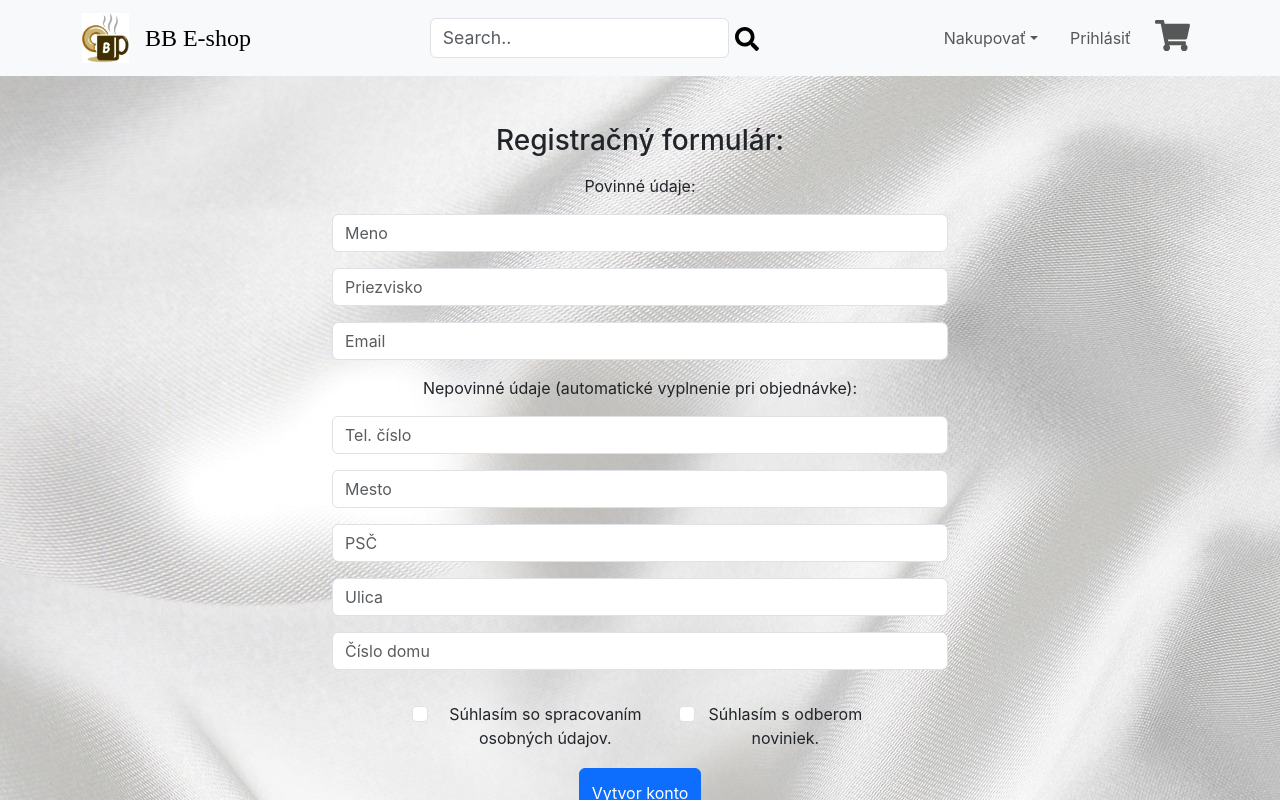
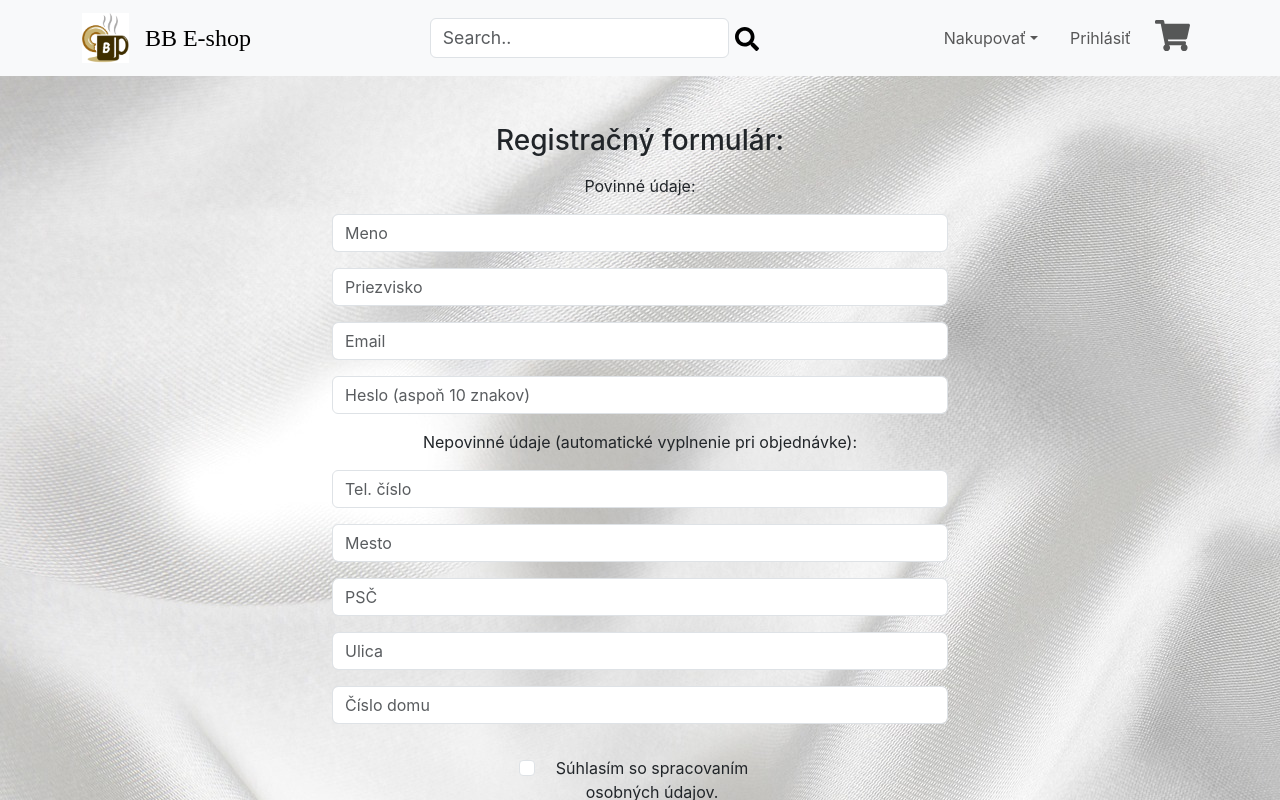
Before and after one commit to huzevkova/VAII_SP_ESHOP, a React (Create React App) app: page /registration in a window 1280 px wide. Shown: the top 800 px of the page. Built offline with nearby package versions, Linux system fonts and the light colour scheme.

Commit message:
Refaktoring Home komponentov na Views - rozdelenie logiky a vzhľadu

```diff
--- a/src/components/Home/HeroSection.js
+++ b/src/components/Home/HeroSection.js
@@ -5,16 +5,12 @@ const HeroSection = () => {
 
     const navigate = useNavigate();
 
-    const goToSearch = () => {
-        navigate('/search');
-    };
-
     return (
         <section className="hero-section bg-dark text-center py-5">
             <div className="container">
                 <h1>Vitajte v kníkupectve BB!</h1>
                 <p className="lead">Nájdite svoje ďalšie knižné dobrodružstvo</p>
-                <button className="btn btn-primary btn-lg" onClick={goToSearch}>Poďme nakupovať</button>
+                <button className="btn btn-primary btn-lg" onClick={()=> navigate('/search')}>Poďme nakupovať</button>
             </div>
         </section>
     )
--- a/src/components/Home/LoginPage.js
+++ b/src/components/Home/LoginPage.js
@@ -1,46 +1,36 @@
-import React from 'react';
-import MyNavbar from '../General/MyNavbar.js';
-import Footer from '../General/Footer.js';
-import {FaUserCircle} from "react-icons/fa";
-import {useNavigate} from "react-router-dom";
+import React, {useState} from 'react';
+import LoginView from "../../views/LoginView";
 
 const LoginPage = () => {
 
-    const navigate = useNavigate();
+    const [loginData, setLoginData] = useState(
+        {email: null,
+            password: null});
+
+    const [loginState, setLoginState] = useState(
+        {email: 'normal',
+            password: 'normal'});
+
+    const handleInputChange = (e) => {
+        setLoginData({ ...loginData, [e.target.name]: e.target.value });
+        setLoginState({...loginState, [e.target.name]: 'normal'});
+    }
+
+    const handleLogin = (e) => {
+        e.preventDefault();
+        if (loginData.email == null) {
+            setLoginState({...loginState, email: 'wrong'})
+        } else if (loginData.password == null) {
+            setLoginState({...loginState, password: 'wrong'})
+        }
+    }
 
     return (
-        <>
-            <MyNavbar/>
-            <div className="container py-5">
-                <div className="row justify-content-center">
-                    <div className="col-md-6 text-center">
-                        <h2 className="mb-4 login-h2">Prihláste sa do kníhkupectva BB a získajte výhody!</h2>
-
-                        <div className="mb-4">
-                            <FaUserCircle className="fa-7x" size={150}/>
-                        </div>
-
-                        <form>
-                            <div className="form-floating mb-3">
-                                <input type="text" className="form-control" id="floatingInput" placeholder="Meno"/>
-                                <label htmlFor="floatingInput">Používateľské meno alebo email</label>
-                            </div>
-
-                            <div className="form-floating mb-3">
-                                <input type="password" className="form-control" id="floatingPassword"
-                                       placeholder="Heslo"/>
-                                <label htmlFor="floatingPassword">Heslo</label>
-                            </div>
-
-                            <button type="submit" className="btn btn-primary w-100 mb-3">Prihlás ma</button>
-
-                            <p className="text-muted clickable-component" onClick={()=> navigate('/registration')}>Ešte nemáte účet? Vytvorte si ho TU.</p>
-                        </form>
-                    </div>
-                </div>
-            </div>
-            <Footer/>
-        </>
+        <LoginView
+            loginState={loginState}
+            handleInputChange={handleInputChange}
+            handleLogin={handleLogin}
+        />
     )
 }
 
--- a/src/components/Home/RegistrationPage.js
+++ b/src/components/Home/RegistrationPage.js
@@ -1,63 +1,62 @@
-import React from 'react';
-import MyNavbar from '../General/MyNavbar.js';
-import Footer from '../General/Footer.js';
-import {Button, Form} from "react-bootstrap";
+import React, {useState} from 'react';
+import RegistrationView from '../../views/RegistrationView';
 
-class RegistrationPage extends React.Component {
-    render() {
-        return (
-            <>
-                <MyNavbar/>
-                <div className="container mt-5 col-md-6 text-center">
-                    <div className="row justify-content-center">
-                        <h3 className="mb-3">Registračný formulár:</h3>
-                        <Form>
-                            <p>Povinné údaje:</p>
-                            <Form.Group className="mb-3" controlId="exampleForm.ControlInput1">
-                                <Form.Control type="name" placeholder="Meno"/>
-                            </Form.Group>
-                            <Form.Group className="mb-3" controlId="exampleForm.ControlInput1">
-                                <Form.Control type="surname" placeholder="Priezvisko"/>
-                            </Form.Group>
-                            <Form.Group className="mb-3" controlId="exampleForm.ControlInput1">
-                                <Form.Control type="email" placeholder="Email"/>
-                            </Form.Group>
-                            <p>Nepovinné údaje (automatické vyplnenie pri objednávke):</p>
-                            <Form.Group className="mb-3" controlId="exampleForm.ControlInput1">
-                                <Form.Control type="phone" placeholder="Tel. číslo"/>
-                            </Form.Group>
-                            <Form.Group className="mb-3" controlId="exampleForm.ControlInput1">
-                                <Form.Control type="city" placeholder="Mesto"/>
-                            </Form.Group>
-                            <Form.Group className="mb-3" controlId="exampleForm.ControlInput1">
-                                <Form.Control type="postal_code" placeholder="PSČ"/>
-                            </Form.Group>
-                            <Form.Group className="mb-3" controlId="exampleForm.ControlInput1">
-                                <Form.Control type="street" placeholder="Ulica"/>
-                            </Form.Group>
-                            <Form.Group className="mb-3" controlId="exampleForm.ControlInput1">
-                                <Form.Control type="house" placeholder="Číslo domu"/>
-                            </Form.Group>
+const RegistrationPage = () => {
 
-                            <div className="row justify-content-center">
-                                <div className="col-5">
-                                    <Form.Check className="mt-3" type="checkbox" id="agreement"
-                                                label="Súhlasím so spracovaním osobných údajov."/>
-                                </div>
-                                <div className="col-4">
-                                    <Form.Check className="mt-3" type="checkbox" id="newsletter"
-                                                label="Súhlasím s odberom noviniek."/>
-                                </div>
-                            </div>
+    const [formData, setFormData] = useState(
+        { name: null,
+            surname: null,
+            email: null,
+            phone: null,
+            city: null,
+            city_code: null,
+            street: null,
+            house: null,
+            password: null });
 
-                            <Button className="mt-3 mb-3">Vytvor konto</Button>
-                        </Form>
-                    </div>
-                </div>
-                <Footer/>
-            </>
-        )
+    const [formAgreement, setFormAgreement] = useState(false);
+
+    const [formState, setFormState] = useState(
+        {name: 'normal',
+            surname: 'normal',
+            email: 'normal',
+            password: 'normal',
+            agreement: 'normal'});
+
+    const handleInputChange = (e) => {
+        setFormData({ ...formData, [e.target.name]: e.target.value });
+        setFormState({...formState, [e.target.name]: 'normal'});
+    };
+
+    const handleCheckChange = (e) => {
+        setFormAgreement(!formAgreement);
+        setFormState({...formState, agreement: 'normal'});
     }
-}
+
+    const handleRegistration = (e) => {
+        e.preventDefault();
+        if (formData.name == null) {
+            setFormState({...formState, name: 'wrong'});
+        } else if (formData.surname == null) {
+            setFormState({...formState, surname: 'wrong'});
+        } else if (formData.email == null) {
+            setFormState({...formState, email: 'wrong'})
+        } else if (formData.password == null || formData.password.length < 10) {
+            setFormState({...formState, password: 'wrong'});
+        } else if (!formAgreement) {
+            setFormState({...formState, agreement: 'wrong'});
+        }
+        console.log(formData);
+    }
+
+    return (
+        <RegistrationView
+            formState={formState}
+            handleInputChange={handleInputChange}
+            handleCheckChange={handleCheckChange}
+            handleRegistration={handleRegistration}
+        />
+    )
+};
 
 export default RegistrationPage;
--- a/src/home_style.css
+++ b/src/home_style.css
@@ -176,6 +176,10 @@ table {
     background: none;
 }
 
+.wrong {
+    box-shadow: 0 0 20px 2px rgba(255,21,0,1);
+}
+
 .blog-btn:hover {
     box-shadow: 0 4px 8px 0 rgba(0, 0, 0, 0.3), 0 6px 20px 0 rgba(0, 0, 0, 0.25);
 }
--- /dev/null
+++ b/src/views/LoginView.js
@@ -0,0 +1,48 @@
+import React from 'react';
+import MyNavbar from '../components/General/MyNavbar.js';
+import Footer from '../components/General/Footer.js';
+import {FaUserCircle} from "react-icons/fa";
+import {useNavigate} from "react-router-dom";
+
+const LoginView = ({loginState, handleInputChange, handleLogin}) => {
+
+    const navigate = useNavigate();
+
+    return (
+        <>
+            <MyNavbar/>
+            <div className="container py-5">
+                <div className="row justify-content-center">
+                    <div className="col-md-6 text-center">
+                        <h2 className="mb-4 login-h2">Prihláste sa do kníhkupectva BB a získajte výhody!</h2>
+
+                        <div className="mb-4">
+                            <FaUserCircle className="fa-7x" size={150}/>
+                        </div>
+
+                        <form>
+                            <div className="form-floating mb-3">
+                                <input type="text" name="email" className={`form-control ${loginState.email}`} id="floatingInput"
+                                       placeholder="Meno" onChange={handleInputChange}/>
+                                <label htmlFor="floatingInput">Email, ktorým ste sa registrovali</label>
+                            </div>
+
+                            <div className="form-floating mb-3">
+                                <input type="password" name="password" className={`form-control ${loginState.password}`} id="floatingPassword"
+                                       placeholder="Heslo" onChange={handleInputChange}/>
+                                <label htmlFor="floatingPassword">Heslo</label>
+                            </div>
+
+                            <button type="submit" className="btn btn-primary w-100 mb-3" onClick={handleLogin}>Prihlás ma</button>
+
+                            <p className="text-muted clickable-component" onClick={()=> navigate('/registration')}>Ešte nemáte účet? Vytvorte si ho TU.</p>
+                        </form>
+                    </div>
+                </div>
+            </div>
+            <Footer/>
+        </>
+    )
+}
+
+export default LoginView;
--- /dev/null
+++ b/src/views/RegistrationView.js
@@ -0,0 +1,61 @@
+import React from 'react';
+import MyNavbar from '../components/General/MyNavbar.js';
+import Footer from '../components/General/Footer.js';
+import {Button, Form} from "react-bootstrap";
+
+const RegistrationView = ({formState, handleInputChange, handleCheckChange, handleRegistration}) => {
+    return (
+        <>
+            <MyNavbar/>
+            <div className="container mt-5 col-md-6 text-center">
+                <div className="row justify-content-center">
+                    <h3 className="mb-3">Registračný formulár:</h3>
+                    <Form>
+                        <p>Povinné údaje:</p>
+                        <Form.Group className="mb-3" controlId="form.name">
+                            <Form.Control className={formState.name} name="name" placeholder="Meno" onChange={handleInputChange}/>
+                        </Form.Group>
+                        <Form.Group className="mb-3" controlId="form.surname">
+                            <Form.Control className={formState.surname} name="surname" placeholder="Priezvisko" onChange={handleInputChange}/>
+                        </Form.Group>
+                        <Form.Group className="mb-3" controlId="form.email">
+                            <Form.Control className={formState.email} name="email" placeholder="Email" onChange={handleInputChange}/>
+                        </Form.Group>
+                        <Form.Group className="mb-3" controlId="form.password">
+                            <Form.Control className={formState.password} name="password" type="password" placeholder="Heslo (aspoň 10 znakov)" onChange={handleInputChange}/>
+                        </Form.Group>
+                        <p>Nepovinné údaje (automatické vyplnenie pri objednávke):</p>
+                        <Form.Group className="mb-3" controlId="form.phone">
+                            <Form.Control name="phone" placeholder="Tel. číslo" onChange={handleInputChange}/>
+                        </Form.Group>
+                        <Form.Group className="mb-3" controlId="form.city">
+                            <Form.Control name="city" placeholder="Mesto" onChange={handleInputChange}/>
+                        </Form.Group>
+                        <Form.Group className="mb-3" controlId="form.city_code">
+                            <Form.Control name="city_code" placeholder="PSČ" onChange={handleInputChange}/>
+                        </Form.Group>
+                        <Form.Group className="mb-3" controlId="form.street">
+                            <Form.Control name="street" placeholder="Ulica" onChange={handleInputChange}/>
+                        </Form.Group>
+                        <Form.Group className="mb-3" controlId="form.house">
+                            <Form.Control name="house" placeholder="Číslo domu" onChange={handleInputChange}/>
+                        </Form.Group>
+
+                        <div className="row justify-content-center">
+                            <div className="col-5">
+                                <Form.Check className={`mt-3 ${formState.agreement}`} type="checkbox" id="agreement"
+                                            label="Súhlasím so spracovaním osobných údajov."
+                                            onChange={handleCheckChange}/>
+                            </div>
+                        </div>
+
+                        <Button className="mt-3 mb-3" onClick={handleRegistration}>Vytvor konto</Button>
+                    </Form>
+                </div>
+            </div>
+            <Footer/>
+        </>
+    )
+};
+
+export default RegistrationView;
```
Also changed, not shown: src/components/Home/HomePage.js (+2 -5 lines).
